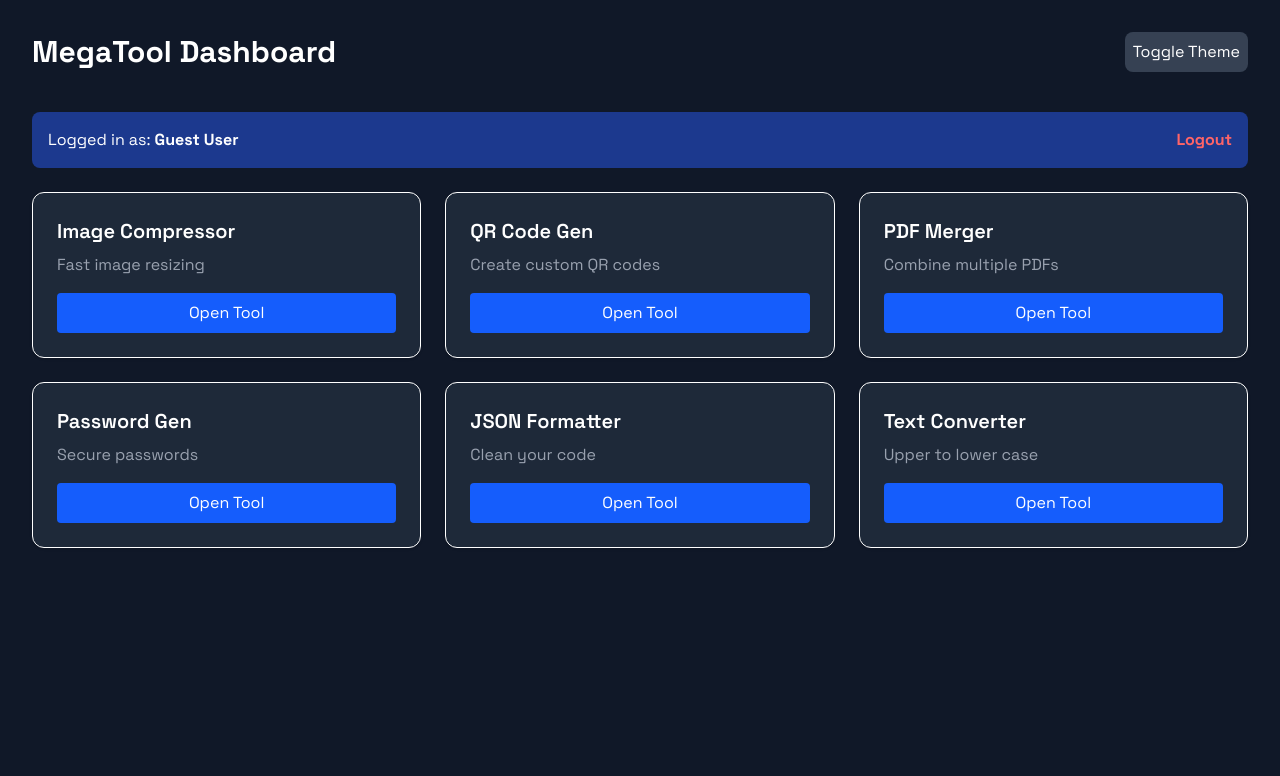
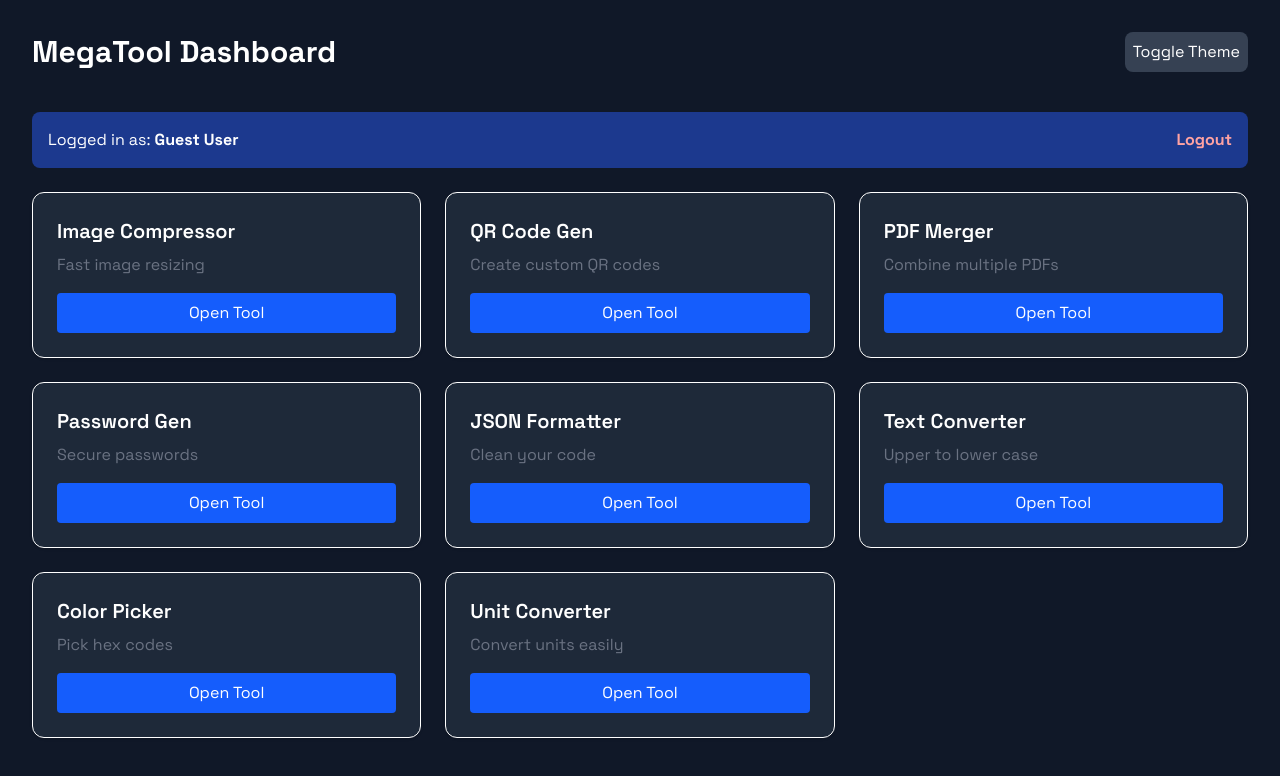
Before and after one commit to Dhairya206/megatoolsite, a React (Vite) app: page / in a window 1280 px wide. Shown: the top 776 px of the page. Built offline with nearby package versions, Linux system fonts and the light colour scheme.

Commit message:
Update tool list

```diff
--- a/src/components/ToolGrid.tsx
+++ b/src/components/ToolGrid.tsx
@@ -1,43 +1,39 @@
 import React from 'react';
 import { useAuth } from './AuthContext';
 
-interface ToolGridProps {
-  darkMode: boolean;
-  setDarkMode: (val: boolean) => void;
-}
-
-export const ToolGrid: React.FC<ToolGridProps> = ({ darkMode, setDarkMode }) => {
+export const ToolGrid: React.FC<{darkMode: boolean, setDarkMode: (v: boolean) => void}> = ({ darkMode, setDarkMode }) => {
   const { user, logout } = useAuth();
 
+  // Yahan jitne bhi tools add karoge, wo dashboard pe aa jayenge
   const tools = [
     { name: 'Image Compressor', desc: 'Fast image resizing' },
     { name: 'QR Code Gen', desc: 'Create custom QR codes' },
     { name: 'PDF Merger', desc: 'Combine multiple PDFs' },
     { name: 'Password Gen', desc: 'Secure passwords' },
     { name: 'JSON Formatter', desc: 'Clean your code' },
-    { name: 'Text Converter', desc: 'Upper to lower case' }
+    { name: 'Text Converter', desc: 'Upper to lower case' },
+    { name: 'Color Picker', desc: 'Pick hex codes' }, // Naya tool yahan add karo
+    { name: 'Unit Converter', desc: 'Convert units easily' } // Aur yahan
   ];
 
   return (
     <div className={darkMode ? 'bg-gray-900 text-white min-h-screen p-8' : 'bg-gray-50 text-black min-h-screen p-8'}>
       <div className="flex justify-between items-center mb-10">
         <h1 className="text-3xl font-bold">MegaTool Dashboard</h1>
-        <button onClick={() => setDarkMode(!darkMode)} className="p-2 rounded-lg bg-gray-700 text-white">
-          Toggle Theme
-        </button>
+        <button onClick={() => setDarkMode(!darkMode)} className="p-2 rounded-lg bg-gray-700 text-white">Toggle Theme</button>
       </div>
 
-      <div className="mb-6 p-4 bg-blue-50 dark:bg-blue-900 rounded-lg flex justify-between items-center">
+      <div className="mb-6 p-4 bg-blue-900 text-white rounded-lg flex justify-between items-center">
         <span>Logged in as: <strong>{user?.displayName || 'Guest User'}</strong></span>
-        <button onClick={logout} className="text-red-400 font-bold hover:underline">Logout</button>
+        <button onClick={logout} className="text-red-300 font-bold hover:underline">Logout</button>
       </div>
 
       <div className="grid grid-cols-1 md:grid-cols-2 lg:grid-cols-3 gap-6">
         {tools.map((tool) => (
-          <div key={tool.name} className="p-6 border rounded-xl shadow-sm hover:shadow-md transition bg-white dark:bg-gray-800">
+          <div key={tool.name} className="p-6 border rounded-xl shadow-sm bg-white dark:bg-gray-800">
             <h3 className="text-xl font-semibold mb-2">{tool.name}</h3>
-            <p className="text-gray-500 dark:text-gray-400">{tool.desc}</p>
-            <button className="mt-4 w-full py-2 bg-blue-600 text-white rounded hover:bg-blue-700">Open Tool</button>
+            <p className="text-gray-500">{tool.desc}</p>
+            <button className="mt-4 w-full py-2 bg-blue-600 text-white rounded">Open Tool</button>
           </div>
         ))}
       </div>
```
